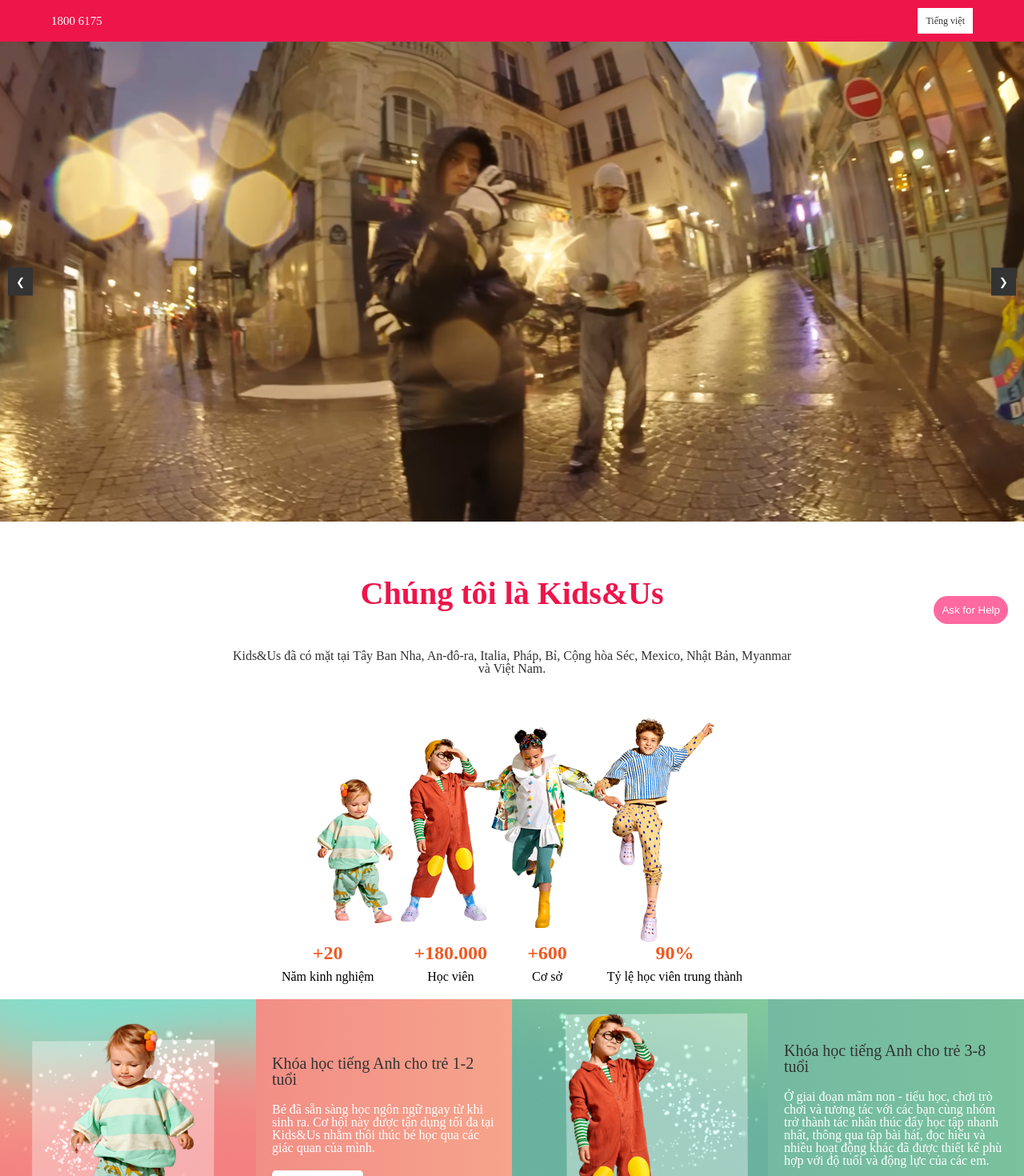
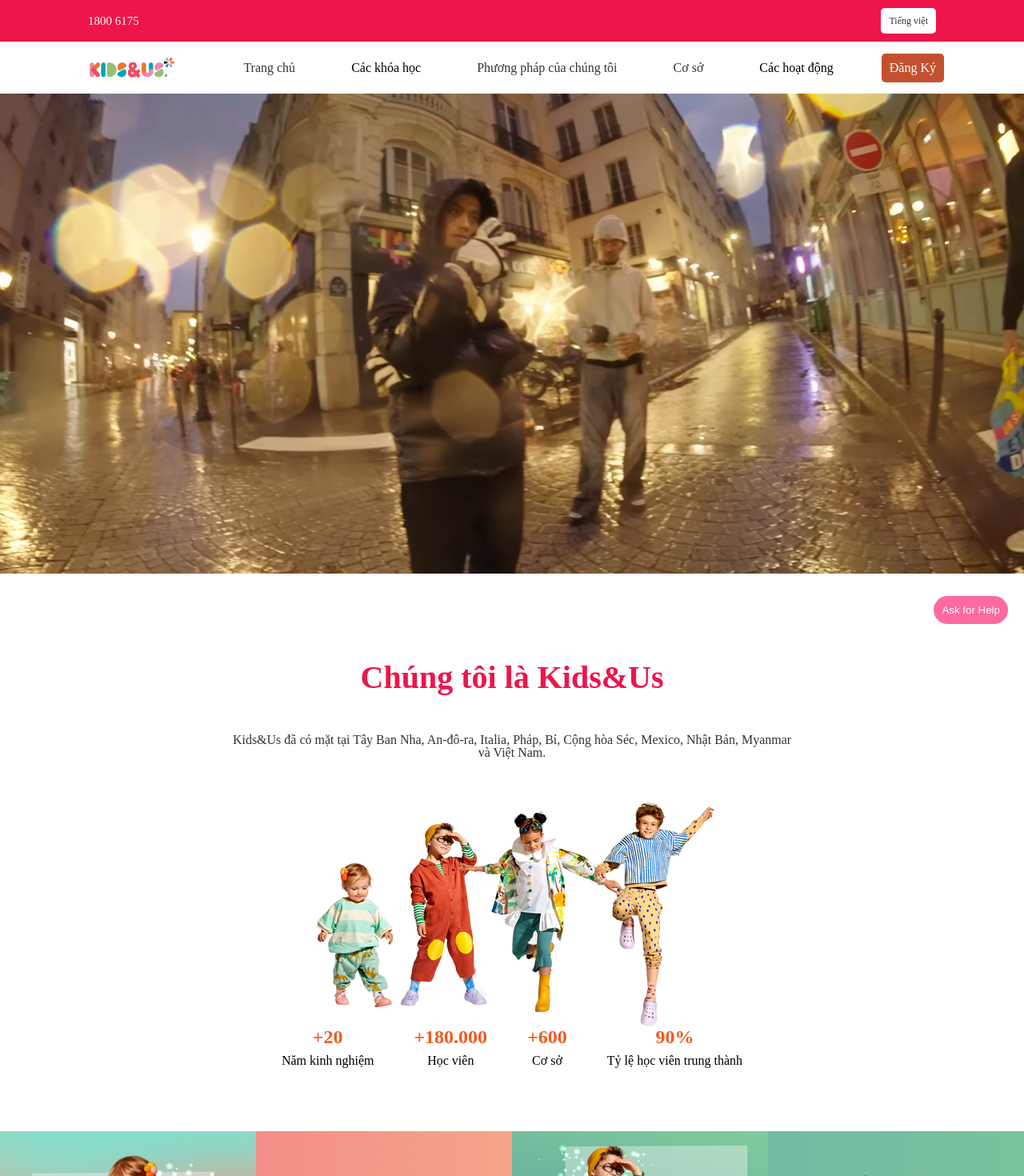
Before and after one commit to ippapi/ie104_final_project, a Next.js app: page / in a window 1280 px wide. Shown: the top 1470 px of the page at 80% size. Built offline with nearby package versions, Linux system fonts and the light colour scheme.

Commit message:
add wave effect

```diff
--- a/components/ui/DropDown.jsx
+++ b/components/ui/DropDown.jsx
@@ -17,7 +17,7 @@ const Dropdown = ({ options, label }) => {
       <span className={styles['dropdown__label']}>{label}</span>
       {isOpen && (
         <div className={styles['dropdown__drawer']}>
-          {options.map((option) => (
+          {options.map((option, index) => (
             <a href={option.link} className={styles['dropdown__item']}>
               {option.name}
             </a>
--- a/components/ui/NavBar.jsx
+++ b/components/ui/NavBar.jsx
@@ -1,6 +1,7 @@
 import React, {useState, useEffect} from "react";
-import styles from "@/styles/Layout.module.css"
+import styles from "@/styles/UI/NavBar.module.css"
 import Dropdown from "@/components/ui/DropDown";
+import EffectImg from "@/components/ui/EffectImg";
 
 const NavBar = () => {
     const menuItems = [
@@ -35,6 +36,7 @@ const NavBar = () => {
     ];
 
     const [bgColor, setBgColor] = useState('var(--white-color)');
+    const [isSticky, setIsSticky] = useState(false);
 
     const getColor = (scrollY) => {
         const maxScroll = 1000;
@@ -55,6 +57,7 @@ const NavBar = () => {
         const handleScroll = () => {
             const scrollY = window.scrollY;;
             setBgColor(getColor(scrollY));
+            setIsSticky(window.scrollY > 50);
         };
 
         window.addEventListener('scroll', handleScroll);
@@ -65,25 +68,25 @@ const NavBar = () => {
     }, []);
 
     return (
-        <header className={styles['layout__header']} style={{backgroundColor: bgColor}}>
-            <a href="/" className={styles['layout__header-logo']}>
-                <img src="/logo.png"   style={{height: '60px'}} />
+        <nav className={`${styles['nav']} ${isSticky ? styles['sticky'] : ""}`} style={{backgroundColor: bgColor}}>
+            <a href="/" className={styles['nav__logo']}>
+                <EffectImg src="/logo.png"   style={{effect:'scalezoom', height: '65px', width:'auto'}} />
             </a>
 
-            <div className={styles['layout__header-menu']}>
+            <div className={styles['nav__menu']}>
                 {menuItems.map((item) =>
                     item.dropdown ? (
                         <Dropdown options={item.dropdown} label={item.label} />
                     ) : (
-                        <a href={item.link} className={styles['layout__header-link']}>
+                        <a href={item.link} className={styles['nav__menu-link']}>
                             {item.label}
                         </a>
                   )
                 )}
 
-                <a href="/dang-ky" className={styles['layout__header-button']}>Đăng Ký</a>
+                <a href="/dang-ky" className={styles['nav__menu-button']}>Đăng Ký</a>
             </div>
-        </header>);
+        </nav>);
 };
 
 export default NavBar;
--- /dev/null
+++ b/components/ui/WaveSection.jsx
@@ -0,0 +1,40 @@
+import React, { useEffect, useState, useRef } from 'react';
+import styles from '@/styles/UI/WaveSection.module.css';
+
+const WaveSection = ({ children, direction = 'up' }) => {
+    const sectionRef = useRef(null);
+    const [isStart, setIsStart] = useState(false);
+
+    useEffect(() => {
+
+        const checkVisibility = () => {
+        const section = sectionRef.current;
+        const rect = section.getBoundingClientRect();
+
+        const sectionHeight = rect.height;
+        const windowHeight = window.innerHeight;
+
+        if (rect.top + sectionHeight * 0.5 <= windowHeight && rect.top + sectionHeight * 0.5 >= 0) {
+            setIsStart(true);
+        }else{
+            setIsStart(false);
+        }
+    };
+
+    window.addEventListener('scroll', checkVisibility);
+
+        checkVisibility();
+
+        return () => {
+            window.removeEventListener('scroll', checkVisibility);
+        };
+    }, []);
+
+    return (
+        <div ref={sectionRef} className={`${styles[`wave-section-${direction}`]} ${isStart ? styles[`slide-${direction}`] : ''}`}>
+            {children}
+        </div>
+    );
+};
+
+export default WaveSection;
--- a/pages/index.jsx
+++ b/pages/index.jsx
@@ -1,6 +1,8 @@
 import React from 'react';
 import styles from '@/styles/Page.module.css';
+import NavBar from '@/components/ui/NavBar';
 import Slideshow from '@/components/ui/SlideShow';
+import WaveSection from '@/components/ui/WaveSection';
 import GridContent from '@/components/ui/GridContent';
 import EffectImg from '@/components/ui/EffectImg';
 import CardContent from '@/components/ui/CardContent';
@@ -117,7 +119,9 @@ const activity_tags = [
 const Main = () => {
     return (
         <>
+            <NavBar />
             <Slideshow images={big_slide_images} interval={5000} />
+            <WaveSection>
                 <section className={styles['page__about']}>
                     <div className={styles['page__about-content']}>
                         <h2 className={styles['page__about-title']}>Chúng tôi là Kids&Us</h2>
@@ -126,9 +130,14 @@ const Main = () => {
                         <GridContent content={statis_content} />
                     </div>
                 </section>
+            </WaveSection>
+            <WaveSection>
                 <section className={styles['page__promo-grid']}>
                     {promo_content.map((card) => (<CardContent content={card.content} style={card.style}/>))}
                 </section>
+            </WaveSection>
+
+            <WaveSection>
                 <section className={styles['page__method']}>
                     <div className={styles['page__method-content']}>
                         <h2 className={styles['page__method-title']}>Phương pháp học tiếng Anh</h2>
@@ -139,6 +148,9 @@ const Main = () => {
                         </div>
                     </div>
                 </section>
+            </WaveSection>
+
+            <WaveSection>
                 <section className={styles["page__activity"]}>
                     <div className={styles["page__activity-container"]}>
                         <div className={styles["page__activity-content"]}>
@@ -150,7 +162,6 @@ const Main = () => {
                             </p>
                             <a href='/activity/en' className={styles["page__activity-button"]}>Xem các hoạt động</a>
                         </div>
-
                         <div className={styles["page__activity-image"]}>
                             <img src='/index/kid_activity.jpg' className={styles["page__activity-img"]} />
                             <div className={styles["page__activity-tags"]}>
@@ -165,10 +176,13 @@ const Main = () => {
                         </div>
                     </div>
                 </section>
+            </WaveSection>
 
+            <WaveSection>
                 <section>
                     <RegistrationForm bg_color="#f8dff6" />
                 </section>
+            </WaveSection>
 
             <HelpButton />
         </>
--- a/pages/test_field/test.jsx
+++ b/pages/test_field/test.jsx
@@ -1,9 +1,11 @@
 import React from 'react';
 import InteractiveImg from '@/components/ui/InteractiveImg';
+import NavBar from '@/components/ui/NavBar';
 
 const Main = () => {
     return (
         <>
+            <NavBar />
             <InteractiveImg
                 src="/logo.png"
                 alt="Example Image 2"
--- a/styles/Layout.module.css
+++ b/styles/Layout.module.css
@@ -5,58 +5,26 @@
     align-items:center;
     justify-content: space-between;
     font-size:12px;
-    padding-left:5%;
-    padding-right:5%;
     background-color:var(--hover-color);
     color:#fff;
 }
 
 .layout__header-phone {
+    margin-left: 100px;
     font-size:15px;
     color: var(--white-color);
 }
 
 .layout__header-language{
+    margin-right: 100px;
     font-size:12px;
+    border-radius: 5px;
     background-color: var(--white-color);
     color: var(--text-color);
 }
 
-
-.layout__header-logo{
-    font-weight: bold;
-    text-decoration: none;
-    color: var(--hover-color);
-}
-
-.layout__header-menu {
-    display: flex;
-    gap: 50px;
-}
-
-.layout__header-link {
-    padding: 10px 10px;
-    text-decoration: none;
-    color: var(--text-color);
-}
-
-.layout__header-link:hover {
-    color: var(--hover-color);
-}
-
-.layout__header-button {
-    padding: 10px 10px;
-    background-color: var(--constract-color);
-    color: var(--text-color);
-    font-weight: bold;
-    border: none;
-    border-radius: 5px;
-    text-decoration: none;
-    cursor: pointer;
-}
-
-.layout__header-button:hover{
-    background-color: var(--hover-color);
+.layout__header-language:hover{
+    border-radius: 5px 5px 0px 0px;
 }
 
 .layout__main {
--- a/styles/UI/DropDown.module.css
+++ b/styles/UI/DropDown.module.css
@@ -15,6 +15,7 @@
 }
 
 .dropdown__drawer {
+    border-radius: 0px 0px 10px 10px;
     position: absolute;
     top: 100%;
     left: 0;
@@ -22,7 +23,7 @@
     display: flex;
     flex-direction: column;
     visibility: hidden;
-    z-index: 999;
+    z-index: 1000;
     background-color: var(--white-color);
 }
 
@@ -40,3 +41,7 @@
 .dropdown__item:hover {
     background-color: var(--hover-background);
 }
+
+.dropdown__item:last-child:hover {
+    border-radius: 0px 0px 10px 10px;
+}
--- /dev/null
+++ b/styles/UI/NavBar.module.css
@@ -0,0 +1,51 @@
+.nav{
+    position: relative;
+    width: 100%;
+    z-index: 999;
+    margin-left:auto;
+    display: flex;
+    justify-content: space-between;
+    align-items: center;
+    transition: all 0.3s ease;
+    background-color: var(--white-color);
+}
+
+.sticky {
+    position: fixed;
+    top: 0;
+    width: 100%;
+}
+
+.nav__logo{
+    margin-left: 100px;
+}
+
+.nav__menu{
+    display: flex;
+    gap: 50px;
+}
+
+.nav__menu-link{
+    padding: 10px 10px;
+    text-decoration: none;
+    color: var(--text-color);
+}
+
+.nav__menu-link:hover {
+    color: var(--hover-color);
+}
+
+.nav__menu-button{
+    margin-right: 100px;
+    padding:10px 10px;
+    text-align:center;
+    border-radius:5px;
+    border:none;
+    cursor:pointer;
+    color: var(--white-color);
+    background-color:#C3512F;
+}
+
+.nav__menu-button:hover{
+    background-color: var(--hover-color);
+}
--- a/styles/UI/SlideShow.module.css
+++ b/styles/UI/SlideShow.module.css
@@ -15,15 +15,20 @@
 }
 
 .slideshow__button {
+    display:none;
     position: absolute;
     top: 50%;
     transform: translateY(-50%);
-  background-color: var(--text-color);
+    background-color: #ee154b4d;
     color: var(--white-color);
     border: none;
-  padding: 10px 10px;
+    padding: 10px;
     cursor: pointer;
     z-index: 999;
+}
+
+.slideshow:hover .slideshow__button{
+    display:block;
 }
 
 .slideshow__button:hover{
--- /dev/null
+++ b/styles/UI/WaveSection.module.css
@@ -0,0 +1,41 @@
+.wave-section-up {
+    opacity: 0;
+    position: relative;
+    padding-top: 40px;
+    padding-bottom: 20px;
+    transform: translateY(50px);
+    transition: opacity 0.8s ease-out, transform 0.8s ease-out;
+}
+
+.slide-up {
+    opacity: 1;
+    transform: translateY(0);
+}
+
+.wave-section-left {
+    opacity: 0;
+    position: relative;
+    padding-top: 40px;
+    padding-bottom: 20px;
+    transform: translateX(50px);
+    transition: opacity 0.8s ease-out, transform 0.8s ease-out;
+}
+
+.slide-left {
+    opacity: 1;
+    transform: translateX(0);
+}
+
+.wave-section-right {
+    opacity: 0;
+    position: relative;
+    padding-top: 40px;
+    padding-bottom: 20px;
+    transform: translateX(-50px);
+    transition: opacity 0.8s ease-out, transform 0.8s ease-out;
+}
+
+.slide-right {
+    opacity: 1;
+    transform: translateX(0);
+}
```
Lines whose indentation alone changed are shown as unchanged.
